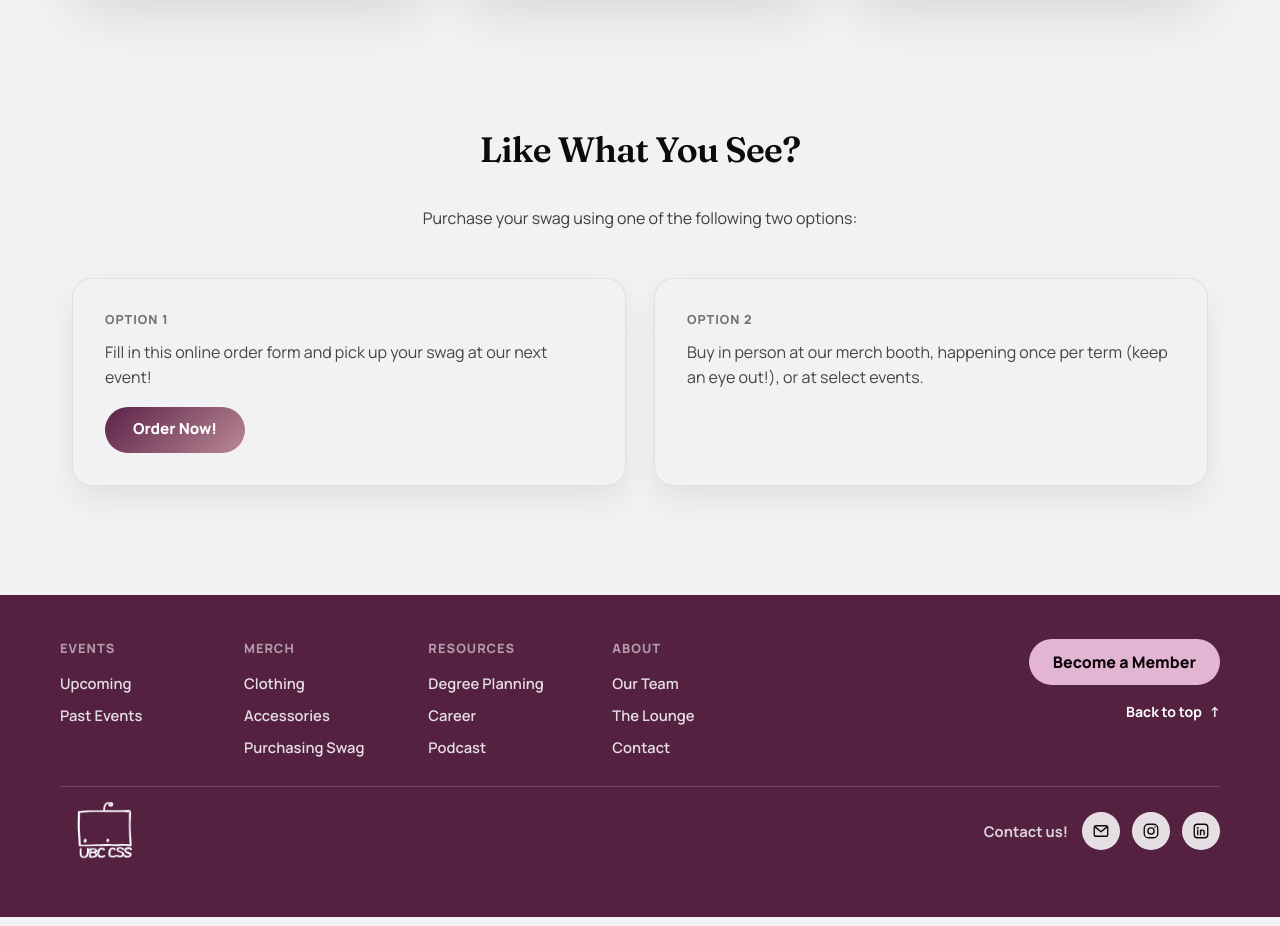
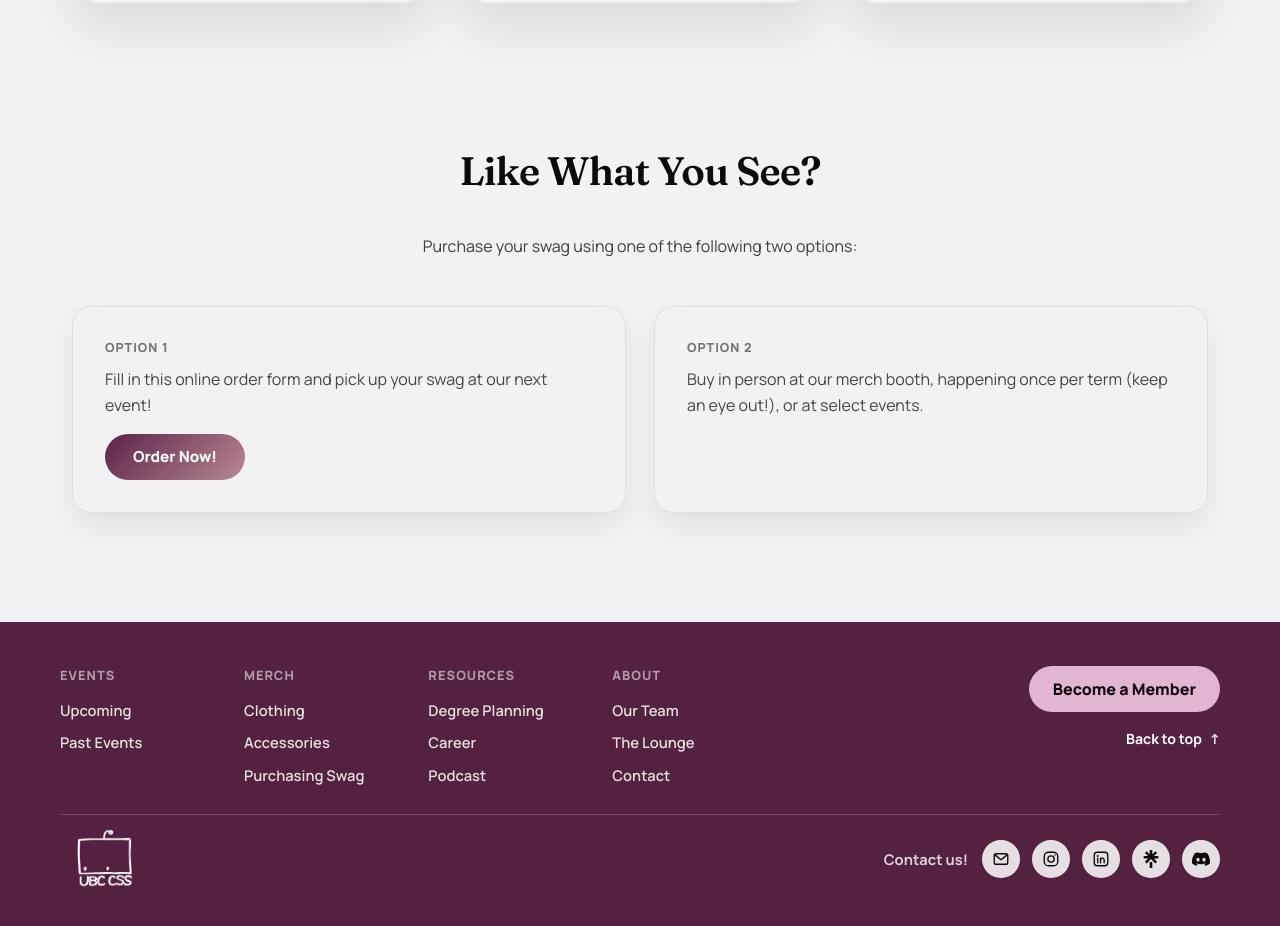
Before and after one commit to ubc-css/website, a React (Vite) app: page /merch in a window 1280 px wide. Shown: the part 2186-3112 px from the top of the page. Built offline with nearby package versions, Linux system fonts and the light colour scheme.

Commit message:
made merch section headers larger

```diff
--- a/src/components/Footer/Footer.tsx
+++ b/src/components/Footer/Footer.tsx
@@ -105,6 +105,39 @@ function Footer() {
                             />
                         </svg>
                     </a>
+                    <a
+                        href="https://linktr.ee/cogsubc"
+                        target="_blank"
+                        rel="noreferrer"
+                        aria-label="UBC CSS on Linktree"
+                    >
+                        {/* Linktree's actual logo mark — exact path from Simple
+                            Icons (simple-icons/simple-icons, icons/linktree.svg)
+                            — but in the same circular button + currentColor
+                            treatment as the mail/Instagram/LinkedIn icons above
+                            (fill="currentColor" instead of a hardcoded brand
+                            color) rather than its own brand-colored squircle, so
+                            all five read as one consistent icon set. */}
+                        <svg viewBox="0 0 24 24" fill="currentColor" aria-hidden="true">
+                            <path d="m13.73635 5.85251 4.00467-4.11665 2.3248 2.3808-4.20064 4.00466h5.9085v3.30473h-5.9365l4.22865 4.10766-2.3248 2.3338L12.0005 12.099l-5.74052 5.76852-2.3248-2.3248 4.22864-4.10766h-5.9375V8.12132h5.9085L3.93417 4.11666l2.3248-2.3808 4.00468 4.11665V0h3.4727zm-3.4727 10.30614h3.4727V24h-3.4727z" />
+                        </svg>
+                    </a>
+                    <a
+                        href="https://discord.gg/replace-with-real-invite"
+                        target="_blank"
+                        rel="noreferrer"
+                        aria-label="UBC CSS on Discord"
+                    >
+                        {/* Placeholder invite link — swap for the club's real
+                            Discord invite once one exists. Discord's actual logo
+                            mark — exact path from Simple Icons (simple-icons/
+                            simple-icons, icons/discord.svg) — same currentColor/
+                            shared-circle-button treatment as Linktree above,
+                            rather than white-on-blurple. */}
+                        <svg viewBox="0 0 24 24" fill="currentColor" aria-hidden="true">
+                            <path d="M20.317 4.3698a19.7913 19.7913 0 00-4.8851-1.5152.0741.0741 0 00-.0785.0371c-.211.3753-.4447.8648-.6083 1.2495-1.8447-.2762-3.68-.2762-5.4868 0-.1636-.3933-.4058-.8742-.6177-1.2495a.077.077 0 00-.0785-.037 19.7363 19.7363 0 00-4.8852 1.515.0699.0699 0 00-.0321.0277C.5334 9.0458-.319 13.5799.0992 18.0578a.0824.0824 0 00.0312.0561c2.0528 1.5076 4.0413 2.4228 5.9929 3.0294a.0777.0777 0 00.0842-.0276c.4616-.6304.8731-1.2952 1.226-1.9942a.076.076 0 00-.0416-.1057c-.6528-.2476-1.2743-.5495-1.8722-.8923a.077.077 0 01-.0076-.1277c.1258-.0943.2517-.1923.3718-.2914a.0743.0743 0 01.0776-.0105c3.9278 1.7933 8.18 1.7933 12.0614 0a.0739.0739 0 01.0785.0095c.1202.099.246.1981.3728.2924a.077.077 0 01-.0066.1276 12.2986 12.2986 0 01-1.873.8914.0766.0766 0 00-.0407.1067c.3604.698.7719 1.3628 1.225 1.9932a.076.076 0 00.0842.0286c1.961-.6067 3.9495-1.5219 6.0023-3.0294a.077.077 0 00.0313-.0552c.5004-5.177-.8382-9.6739-3.5485-13.6604a.061.061 0 00-.0312-.0286zM8.02 15.3312c-1.1825 0-2.1569-1.0857-2.1569-2.419 0-1.3332.9555-2.4189 2.157-2.4189 1.2108 0 2.1757 1.0952 2.1568 2.419 0 1.3332-.9555 2.4189-2.1569 2.4189zm7.9748 0c-1.1825 0-2.1569-1.0857-2.1569-2.419 0-1.3332.9554-2.4189 2.1569-2.4189 1.2108 0 2.1757 1.0952 2.1568 2.419 0 1.3332-.946 2.4189-2.1568 2.4189Z" />
+                        </svg>
+                    </a>
                 </div>
             </div>
         </footer>
--- a/src/pages/Merch/Merch.css
+++ b/src/pages/Merch/Merch.css
@@ -183,7 +183,7 @@
 .merch-section h2 {
     margin: 0;
     color: var(--color-black);
-    font-size: clamp(1.7rem, 2.8vw, 2.2rem);
+    font-size: clamp(1.9rem, 3.1vw, 2.5rem);
     letter-spacing: -0.02em;
 }
 
@@ -223,7 +223,7 @@
 .merch-purchase h2 {
     padding-top: 28px;
     color: var(--color-black);
-    font-size: clamp(1.7rem, 2.8vw, 2.2rem);
+    font-size: clamp(1.9rem, 3.1vw, 2.5rem);
     letter-spacing: -0.02em;
 }
 
```
Also changed, not shown: 1 other file (tests, documents, lock files or other folders).
